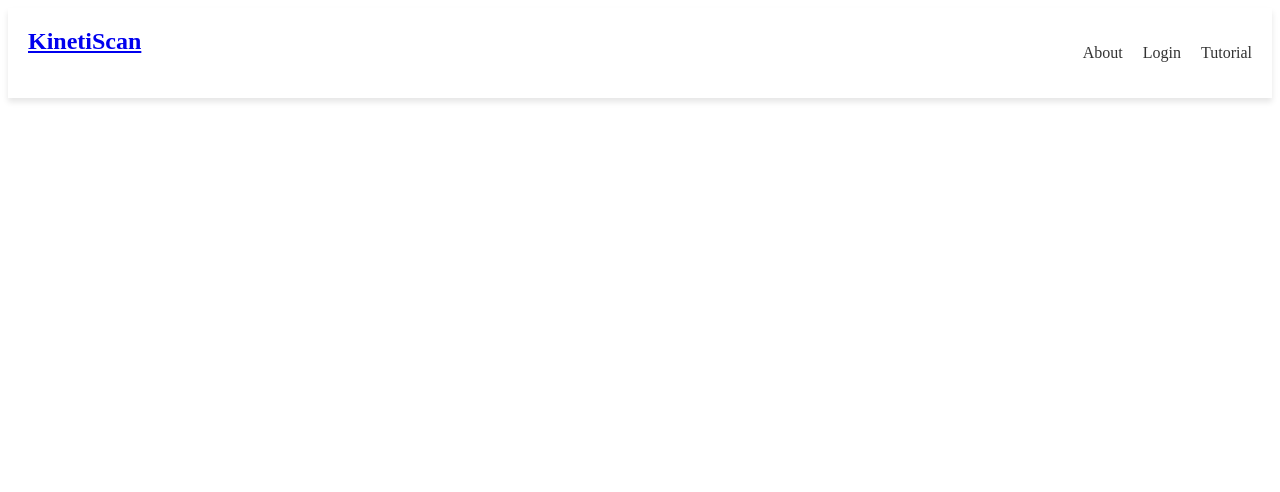
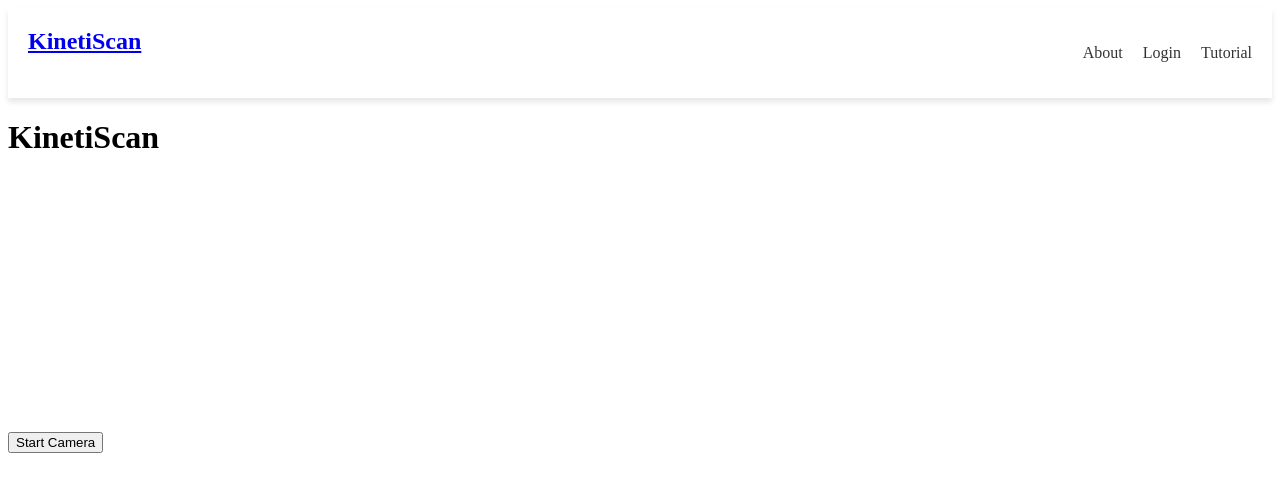
Before and after one commit to gillnim/KinetiScan, a React (Vite) app: page /record in a window 1280 px wide. Shown: the top 492 px of the page. Built offline with nearby package versions, Linux system fonts and the light colour scheme.

Commit message:
link login to record page

```diff
--- a/src/App.jsx
+++ b/src/App.jsx
@@ -4,6 +4,7 @@ import HomePage from './pages/HomePage/HomePage.jsx'
 import Homepage from './pages/HomePage/HomePage.jsx';
 import Header from './components/Header/Header.jsx';
 import LoginPage from './pages/LoginPage/LoginPage.jsx';
+import RecordPage from './pages/RecordPage/RecordPage.jsx';
 
 function App() {
   return (
@@ -12,6 +13,7 @@ function App() {
       <Routes>
         <Route path="/" element={<Homepage/>}/>
         <Route path="/login" element={<LoginPage/>}/>
+        <Route path="/record" element={<RecordPage/>}/>
       </Routes>
     </BrowserRouter>
 
--- a/src/components/Login/Login.jsx
+++ b/src/components/Login/Login.jsx
@@ -1,5 +1,6 @@
 // src/pages/Login.jsx
 import React, { useState } from 'react';
+import { Link } from 'react-router-dom';
 import './Login.scss';
 
 const Login = () => {
@@ -136,7 +137,7 @@ const Login = () => {
         Don't have an account? <a href="/create-account">Create Account</a>
       </p>
       <p className="login__guest">
-        <a href="/guest">Continue as Guest</a>
+        <Link to = '/record'>Continue as Guest</Link>
       </p>
     </div>
   );
--- a/src/pages/RecordPage/RecordPage.jsx
+++ b/src/pages/RecordPage/RecordPage.jsx
@@ -0,0 +1,12 @@
+import React from 'react'
+import Camera from '../../components/Camera/Camera.jsx'
+
+function RecordPage() {
+  return (
+    <div>
+        <Camera/>
+    </div>
+  )
+}
+
+export default RecordPage
```
